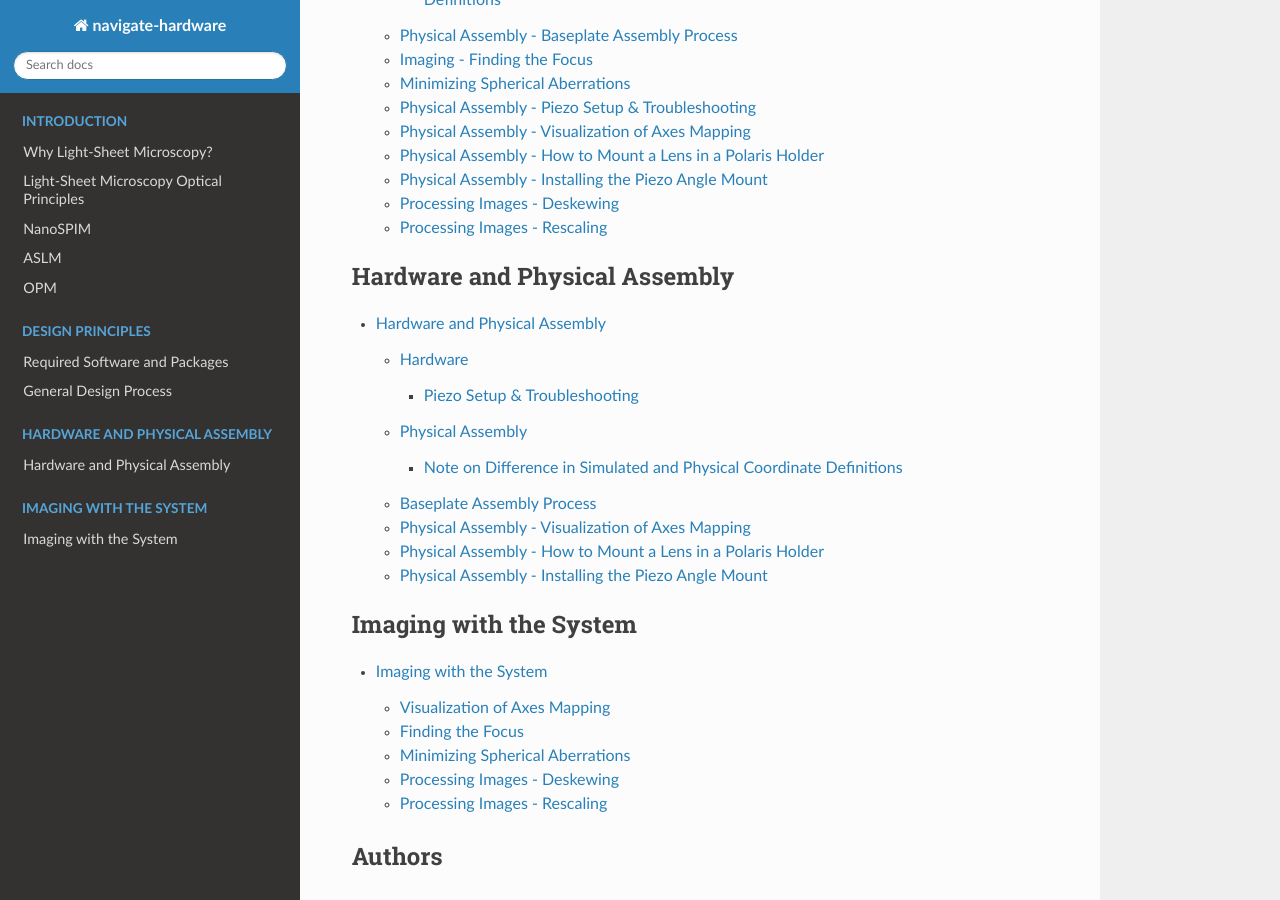
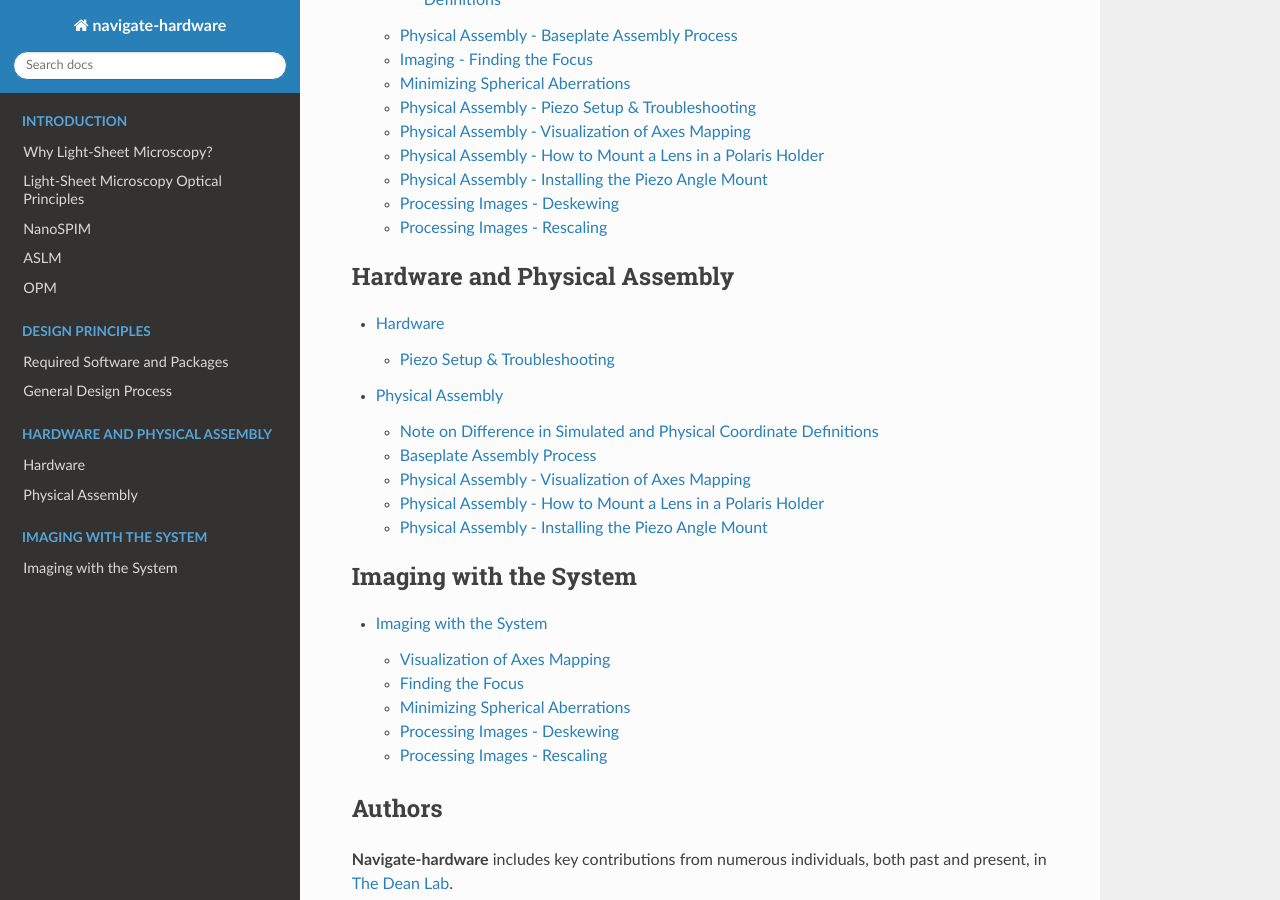
Before and after one commit to TheDeanLab/COMPASS, a Sphinx documentation site: the page built from docs/source/index.rst, in a window 1280 px wide and 900 px high, scrolled down 1486 px. Built offline with Sphinx 7.4.7 and the Read the Docs theme 2.0.0, drawn with Linux system fonts in a browser that asks for light colours; pages that are not in the unit, such as notebooks, are missing from menus.

Commit message:
Update physical_assembly.rst

```diff
--- a/docs/source/physical_assembly/physical_assembly.rst
+++ b/docs/source/physical_assembly/physical_assembly.rst
@@ -1,12 +1,9 @@
 .. _process-home:
 
 ###############################
-Hardware and Physical Assembly
+Hardware
 ###############################
 
-Hardware
-______________________________
-______________________________
 Piezo Setup & Troubleshooting
 ______________________________
 
@@ -85,9 +82,10 @@ for Navigate looks like the following for setting up our piezo:
     :alt: How to find the Test Panels panel
 
 
+###############################
 Physical Assembly
-______________________________
-______________________________
+###############################
+
 Note on Difference in Simulated and Physical Coordinate Definitions
 ______________________________
 
```
